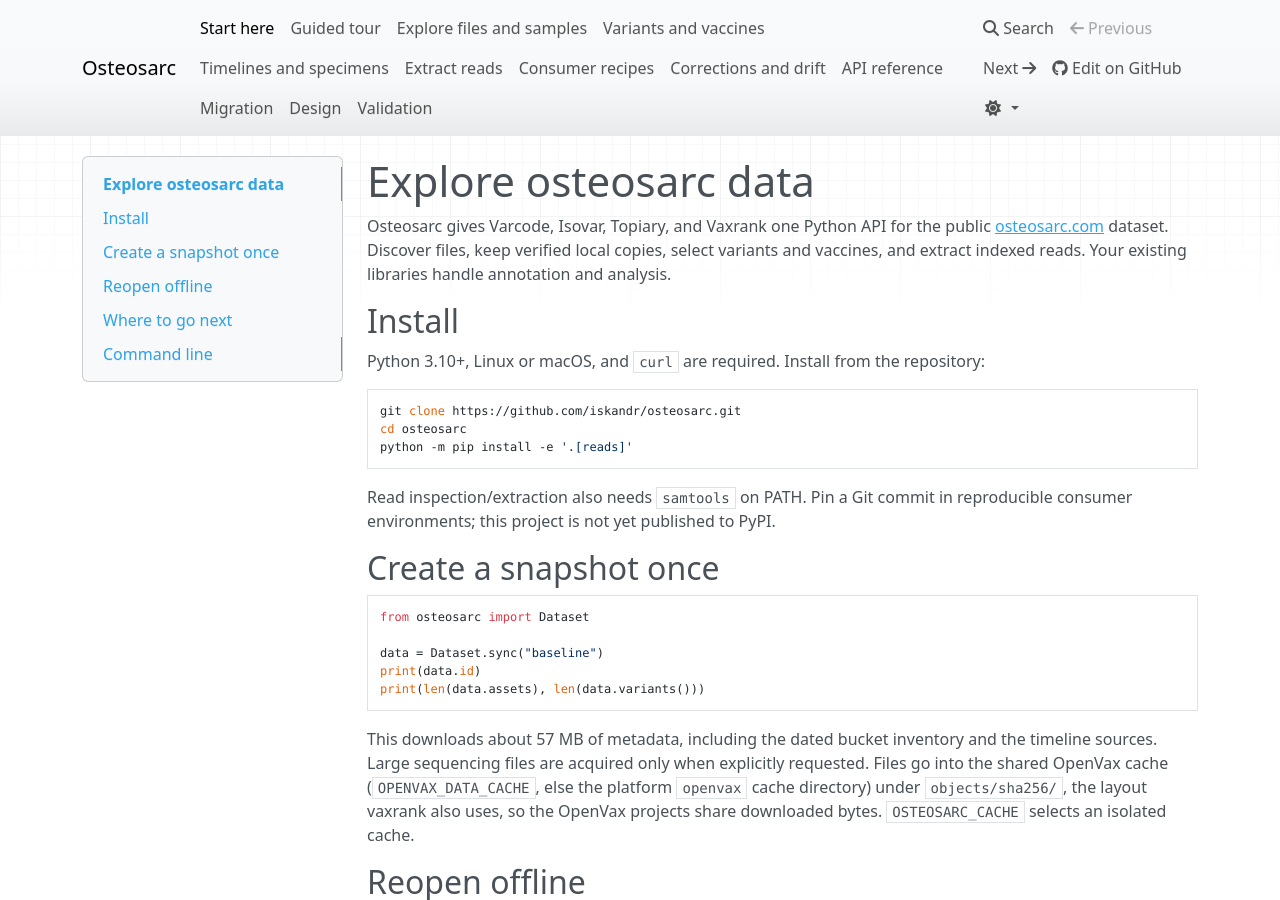
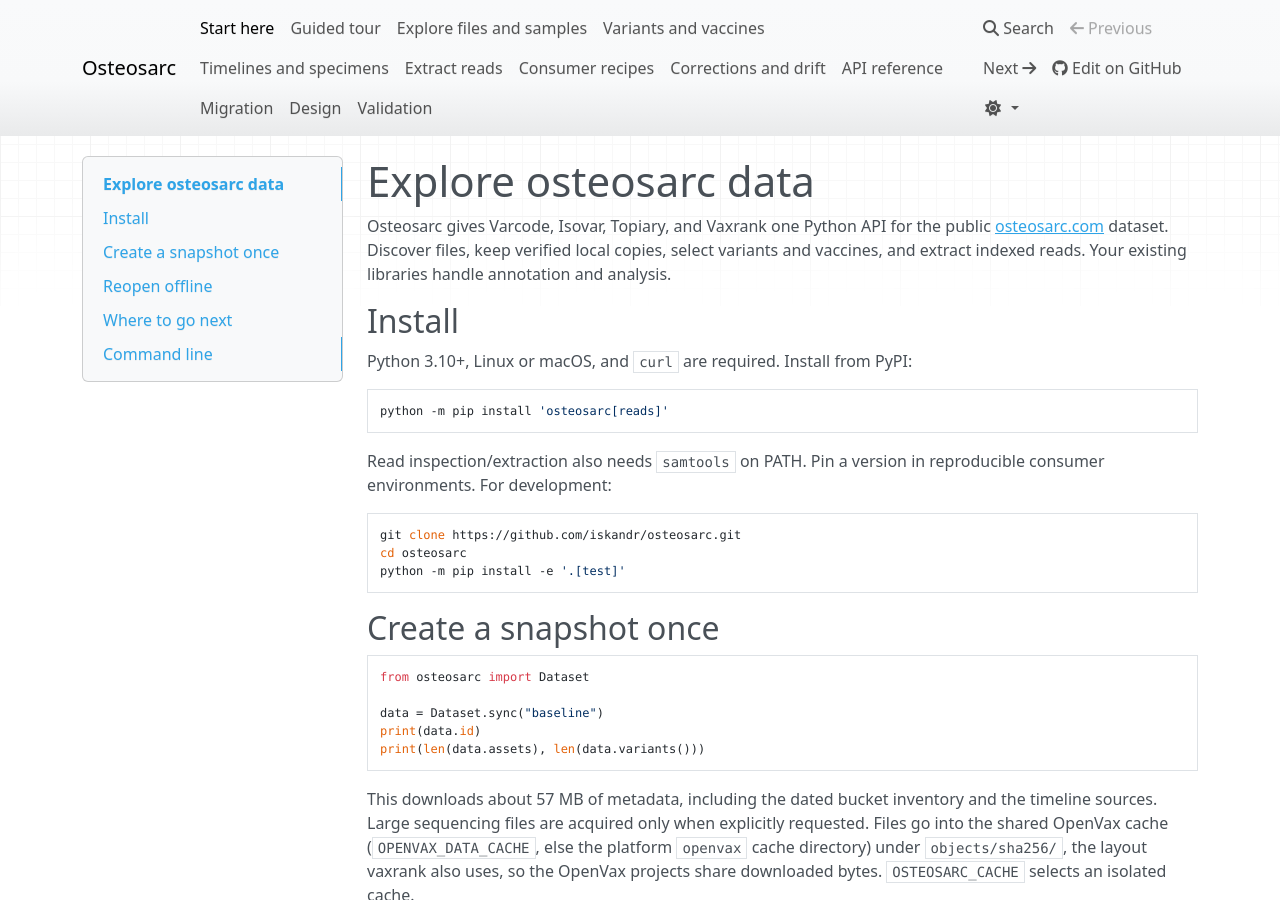
Before and after one commit to iskandr/osteosarc, an MkDocs documentation site: the page built from docs/index.md, in a window 1280 px wide and 900 px high. Built offline with MkDocs 1.6.1, drawn with Linux system fonts in a browser that asks for light colours; nearby versions of some CDN libraries.

Commit message:
Prepare the 0.1.0 PyPI release
Add project URLs, authors, keywords and classifiers; document installing
from PyPI; and make README links absolute so they work on the PyPI page.

Claude-Session: https://claude.ai/code/session_015FTcEX8deE5QQ9RospGFGJ

````diff
--- a/docs/index.md
+++ b/docs/index.md
@@ -7,16 +7,20 @@ reads. Your existing libraries handle annotation and analysis.
 
 ## Install
 
-Python 3.10+, Linux or macOS, and `curl` are required. Install from the repository:
+Python 3.10+, Linux or macOS, and `curl` are required. Install from PyPI:
+
+```sh
+python -m pip install 'osteosarc[reads]'
+```
+
+Read inspection/extraction also needs `samtools` on PATH. Pin a version in
+reproducible consumer environments. For development:
 
 ```sh
 git clone https://github.com/iskandr/osteosarc.git
 cd osteosarc
-python -m pip install -e '.[reads]'
+python -m pip install -e '.[test]'
 ```
-
-Read inspection/extraction also needs `samtools` on PATH. Pin a Git commit in
-reproducible consumer environments; this project is not yet published to PyPI.
 
 ## Create a snapshot once
 
````
Also changed, not shown: README.md (+9 -7 lines), pyproject.toml (+20 -0 lines).
